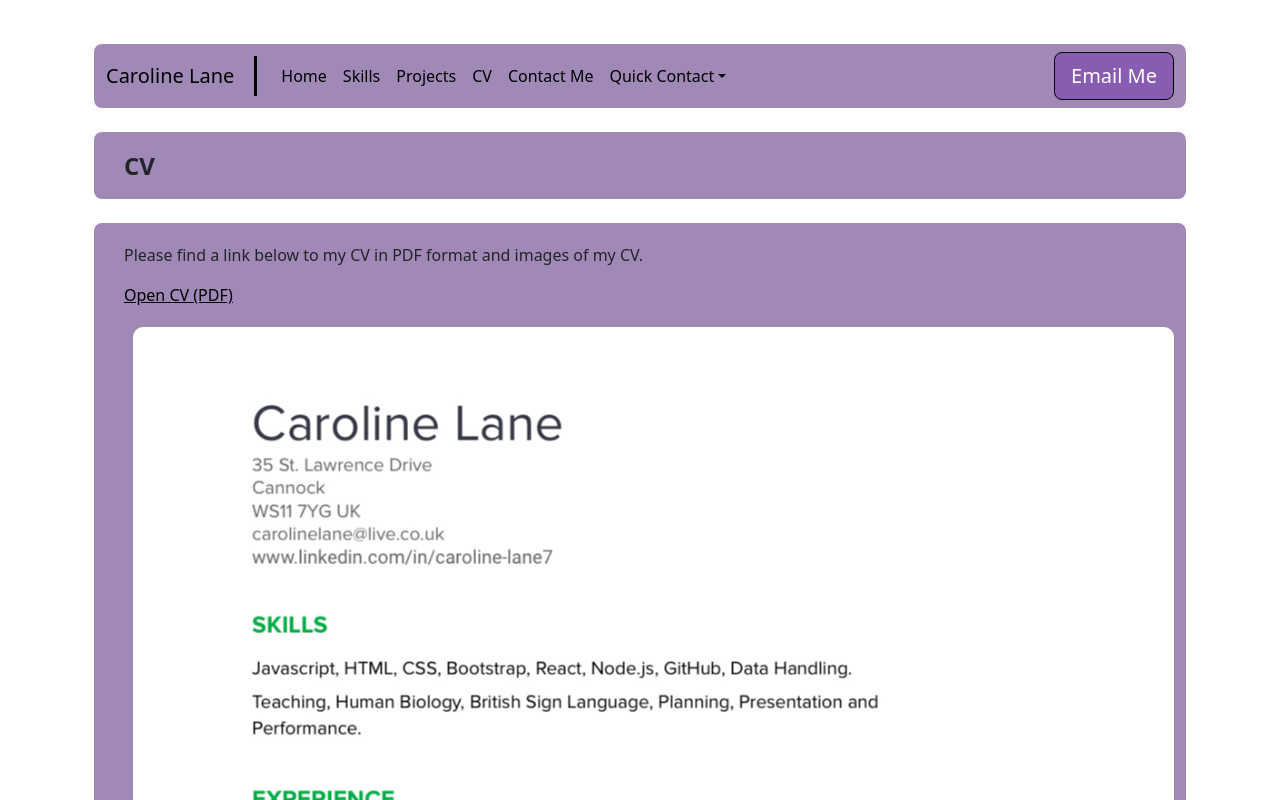
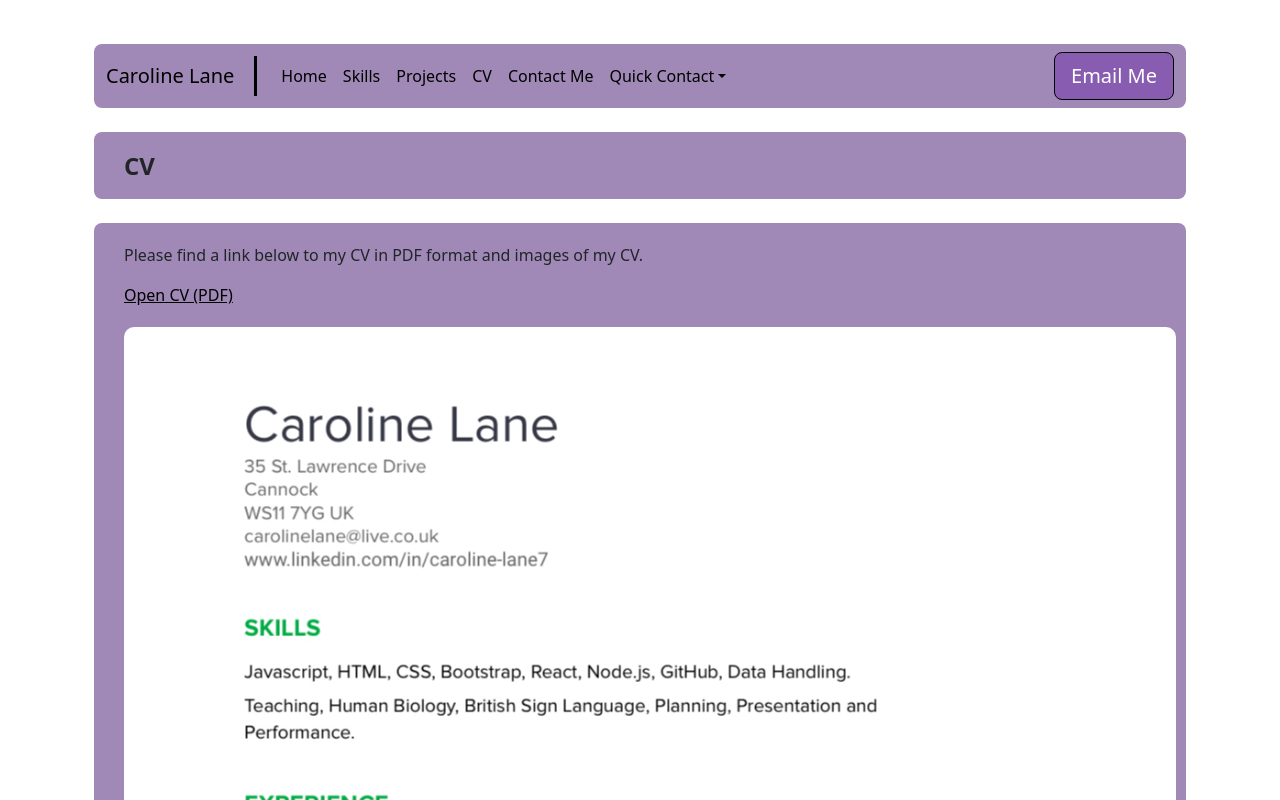
Before and after one commit to cazbella/react-portfolio, a React (Vite) app: page /react-portfolio/CV in a window 1280 px wide. Shown: the top 800 px of the page. Built offline with nearby package versions, Linux system fonts and the light colour scheme.

Commit message:
adds to readme and attempts centralising image again

```diff
--- a/src/components/pages/CV.css
+++ b/src/components/pages/CV.css
@@ -5,18 +5,19 @@
 
 .cv-images img {
   border-radius: 10px;
-  max-width: 99%;
-  display: block;
+  max-width: 100%;
+  display: inline-block;
   margin: 0 auto;
   margin-bottom: 30px;
-  margin-right: 17px;
 }
 
-@media (min-width: 768px) {
+/* @media (min-width: 768px) {
   .cv-images img {
-    margin-right: 2px;
+    margin-right: 20px;
   }
-}
+} */
+
+
 
 /* .cv-container {
   display: flex;
```
